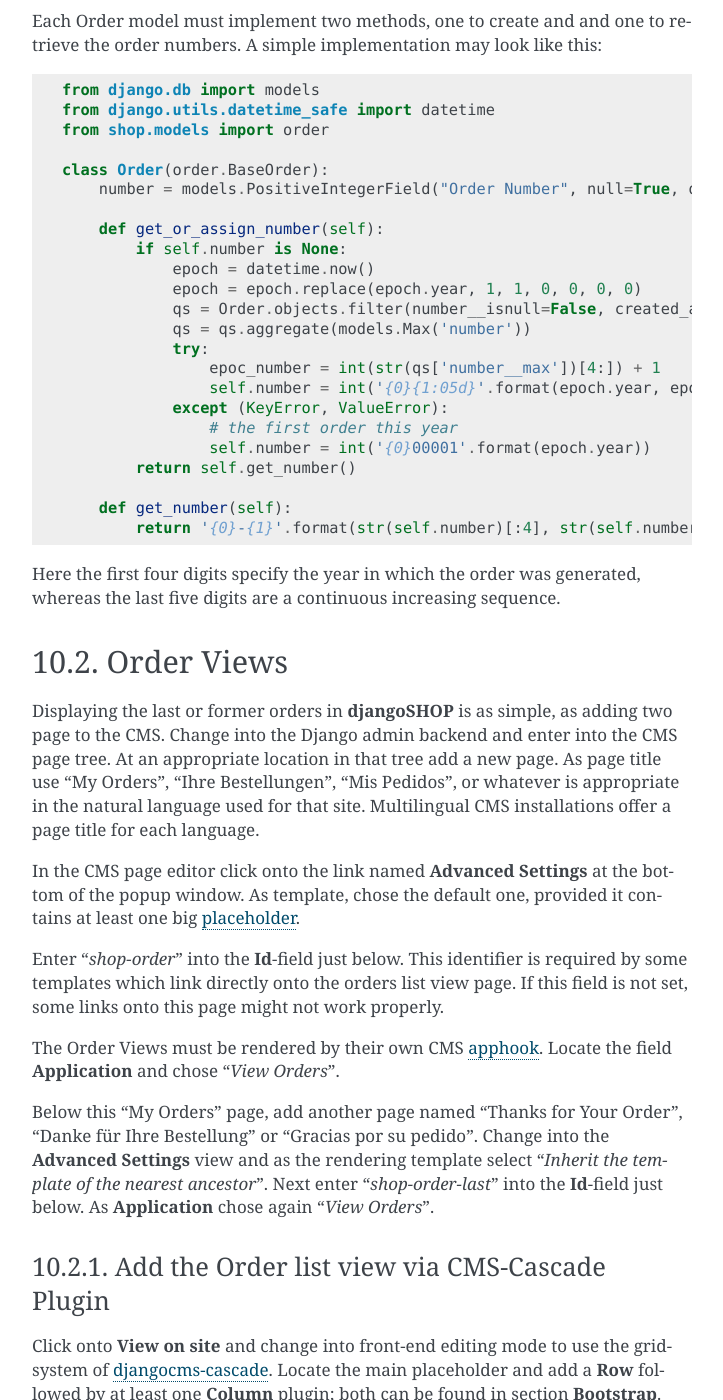
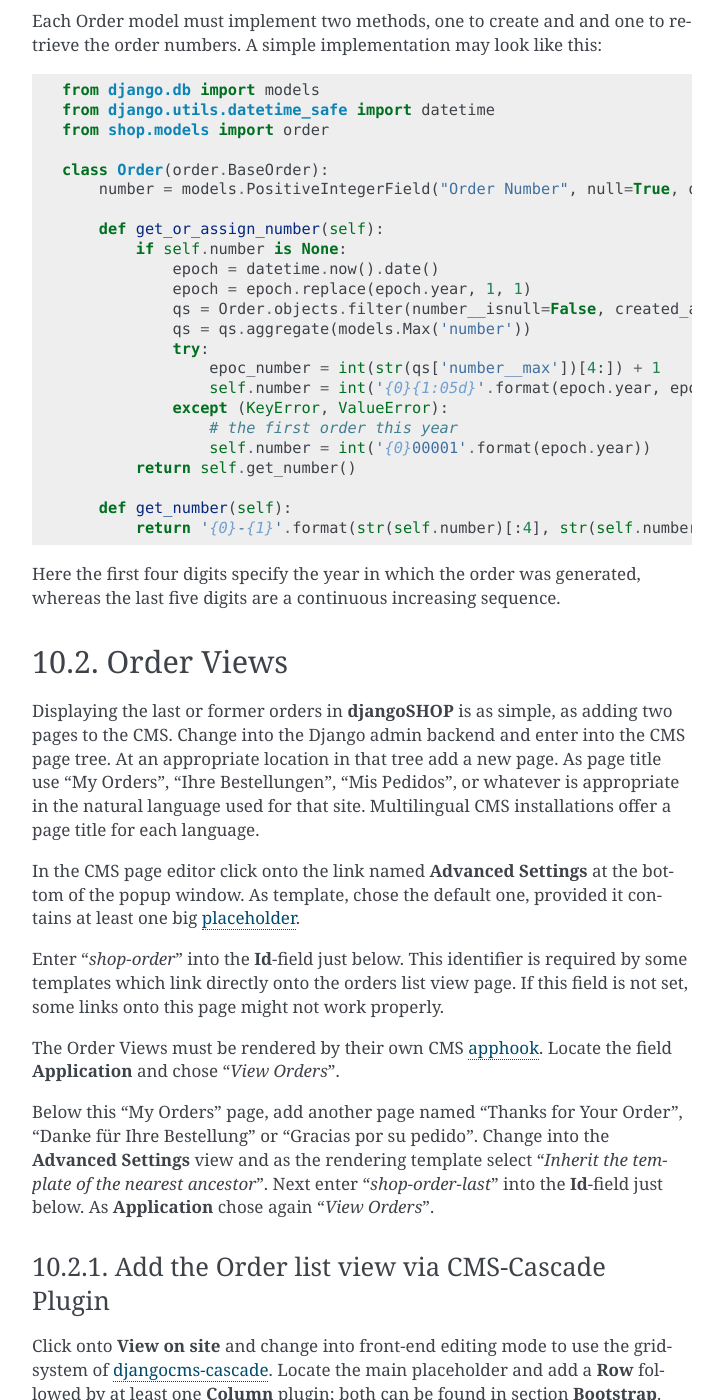
Before and after one commit to joker-softdev/django_shop, a Sphinx documentation site: the page built from docs/reference/order.rst, in a window 1280 px wide and 1400 px high, scrolled down 1648 px. Shown: the whole window, without its empty margins (388-1111 px from the left). Built offline with Sphinx 7.4.7, drawn with Linux system fonts in a browser that asks for light colours.

Commit message:
updated docs

```diff
--- a/docs/reference/cart-checkout.rst
+++ b/docs/reference/cart-checkout.rst
@@ -277,8 +277,8 @@
 cart.
 
 This allows the programmer to vary the price of certain items, depending on the current state of
-the cart. It can for instance be used, to set one price for the first items added to the cart, and
-another price for every further item.
+the cart. It can for instance be used, to set one price for the first item, and other prices for
+every further items added to the cart.
 
 Cart Modifiers are split up into three different categories: Generic, Payment and Shipping. In the
 shops ``settings.py`` they must be configured as a list or tuple such as:
--- a/docs/reference/order.rst
+++ b/docs/reference/order.rst
@@ -85,8 +85,8 @@
 
 	    def get_or_assign_number(self):
 	        if self.number is None:
-	            epoch = datetime.now()
-	            epoch = epoch.replace(epoch.year, 1, 1, 0, 0, 0, 0)
+	            epoch = datetime.now().date()
+	            epoch = epoch.replace(epoch.year, 1, 1)
 	            qs = Order.objects.filter(number__isnull=False, created_at__gt=epoch)
 	            qs = qs.aggregate(models.Max('number'))
 	            try:
@@ -107,7 +107,7 @@
 Order Views
 ===========
 
-Displaying the last or former orders in **djangoSHOP** is as simple, as adding two page to the CMS.
+Displaying the last or former orders in **djangoSHOP** is as simple, as adding two pages to the CMS.
 Change into the Django admin backend and enter into the CMS page tree. At an appropriate location
 in that tree add a new page. As page title use "My Orders", "Ihre Bestellungen", "Mis Pedidos", or
 whatever is appropriate in the natural language used for that site. Multilingual CMS installations
```
